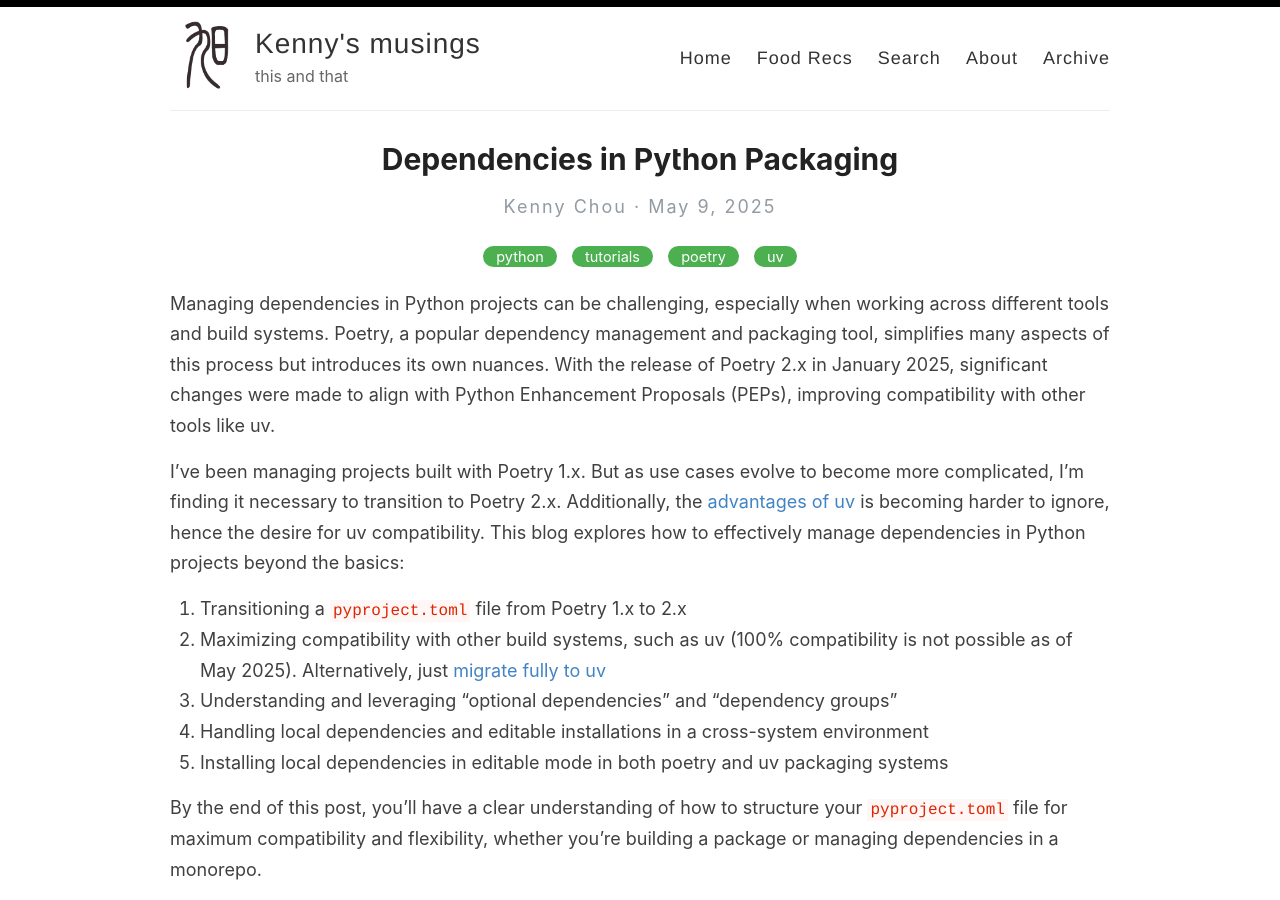
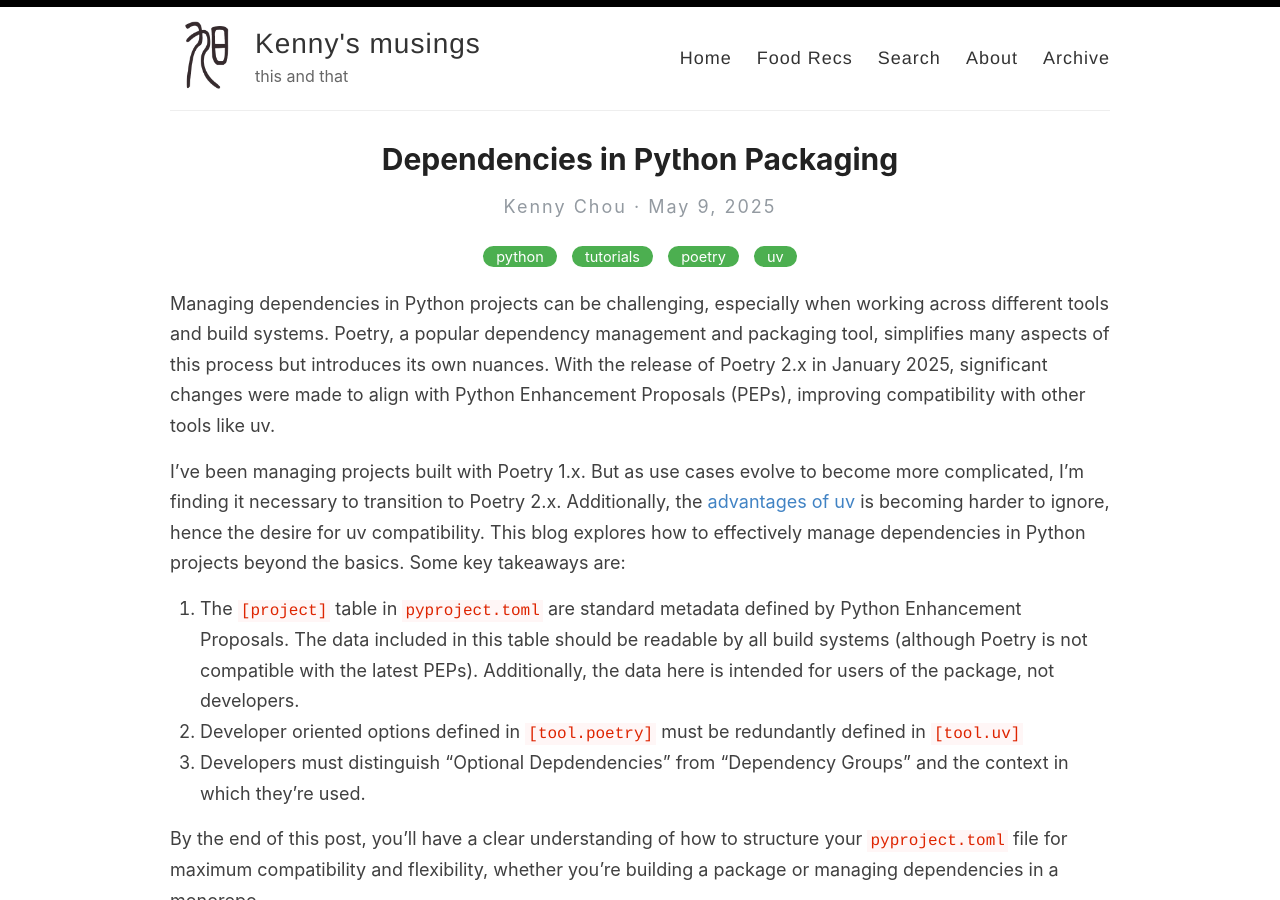
Before and after one commit to kfchou/kfchou.github.io, a Jekyll site: the page built from _posts/2025-05-09-package-depdencies.md, in a window 1280 px wide and 900 px high. Built offline with Jekyll 4.4.1, drawn with Linux system fonts in a browser that asks for light colours; comment, search, counter and statistics services are not loaded; some of the changed text lies outside the part shown.

Commit message:
improve post intro/summary

```diff
--- a/_posts/2025-05-09-package-depdencies.md
+++ b/_posts/2025-05-09-package-depdencies.md
@@ -7,12 +7,10 @@ excerpt: Optional Dependencies, Dependency Groups, Local Dependencies, and edita
 
 Managing dependencies in Python projects can be challenging, especially when working across different tools and build systems. Poetry, a popular dependency management and packaging tool, simplifies many aspects of this process but introduces its own nuances. With the release of Poetry 2.x in January 2025, significant changes were made to align with Python Enhancement Proposals (PEPs), improving compatibility with other tools like uv.
 
-I've been managing projects built with Poetry 1.x. But as use cases evolve to become more complicated, I'm finding it necessary to transition to Poetry 2.x. Additionally, the [advantages of uv](./2025-1-16-ode-to-uv.md) is becoming harder to ignore, hence the desire for uv compatibility. This blog explores how to effectively manage dependencies in Python projects beyond the basics:
-1. Transitioning a `pyproject.toml` file from Poetry 1.x to 2.x
-2. Maximizing compatibility with other build systems, such as uv (100% compatibility is not possible as of May 2025). Alternatively, just [migrate fully to uv](https://github.com/mkniewallner/migrate-to-uv)
-3. Understanding and leveraging "optional dependencies" and "dependency groups"
-4. Handling local dependencies and editable installations in a cross-system environment
-5. Installing local dependencies in editable mode in both poetry and uv packaging systems
+I've been managing projects built with Poetry 1.x. But as use cases evolve to become more complicated, I'm finding it necessary to transition to Poetry 2.x. Additionally, the [advantages of uv](./2025-1-16-ode-to-uv.md) is becoming harder to ignore, hence the desire for uv compatibility. This blog explores how to effectively manage dependencies in Python projects beyond the basics. Some key takeaways are:
+1. The `[project]` table in `pyproject.toml` are standard metadata defined by Python Enhancement Proposals. The data included in this table should be readable by all build systems (although Poetry is not compatible with the latest PEPs). Additionally, the data here is intended for users of the package, not developers.
+2. Developer oriented options defined in `[tool.poetry]` must be redundantly defined in `[tool.uv]`
+3. Developers must distinguish "Optional Depdendencies" from "Dependency Groups" and the context in which they're used.
 
 By the end of this post, you'll have a clear understanding of how to structure your `pyproject.toml` file for maximum compatibility and flexibility, whether you're building a package or managing dependencies in a monorepo.
 
@@ -98,7 +96,7 @@ Because dependency groups are primarily used for developers, you can specify tha
 Compatibility note: Dependency groups _were_ a Poetry-specific concept. In October 2024, Python adopted [PEP 735](https://peps.python.org/pep-0735/) to define how dependency groups are specified. However, Poetry is not yet compatible with PEP 735 (see the [open issue](https://github.com/python-poetry/poetry/issues/9751)). So for now, we need to keep using Poetry's tool-specific dependency groups, defined in the `tool.poetry` section. However, uv does support the standard `[dependency-groups]` table.
 
 # Local Dependencies and Editable Installations
-The `project.dependencies` standard does not support developer-oriented information like like editable installations and relative paths. Poetry and uv handles these using tool specific tables.
+The `project.dependencies` standard does not support developer-oriented information like like editable installations and relative paths. Poetry and uv handles these using tool-specific tables.
 
 Note that you can combine the examples below to use both Poetry and uv in the same project.
 ## Poetry
```
